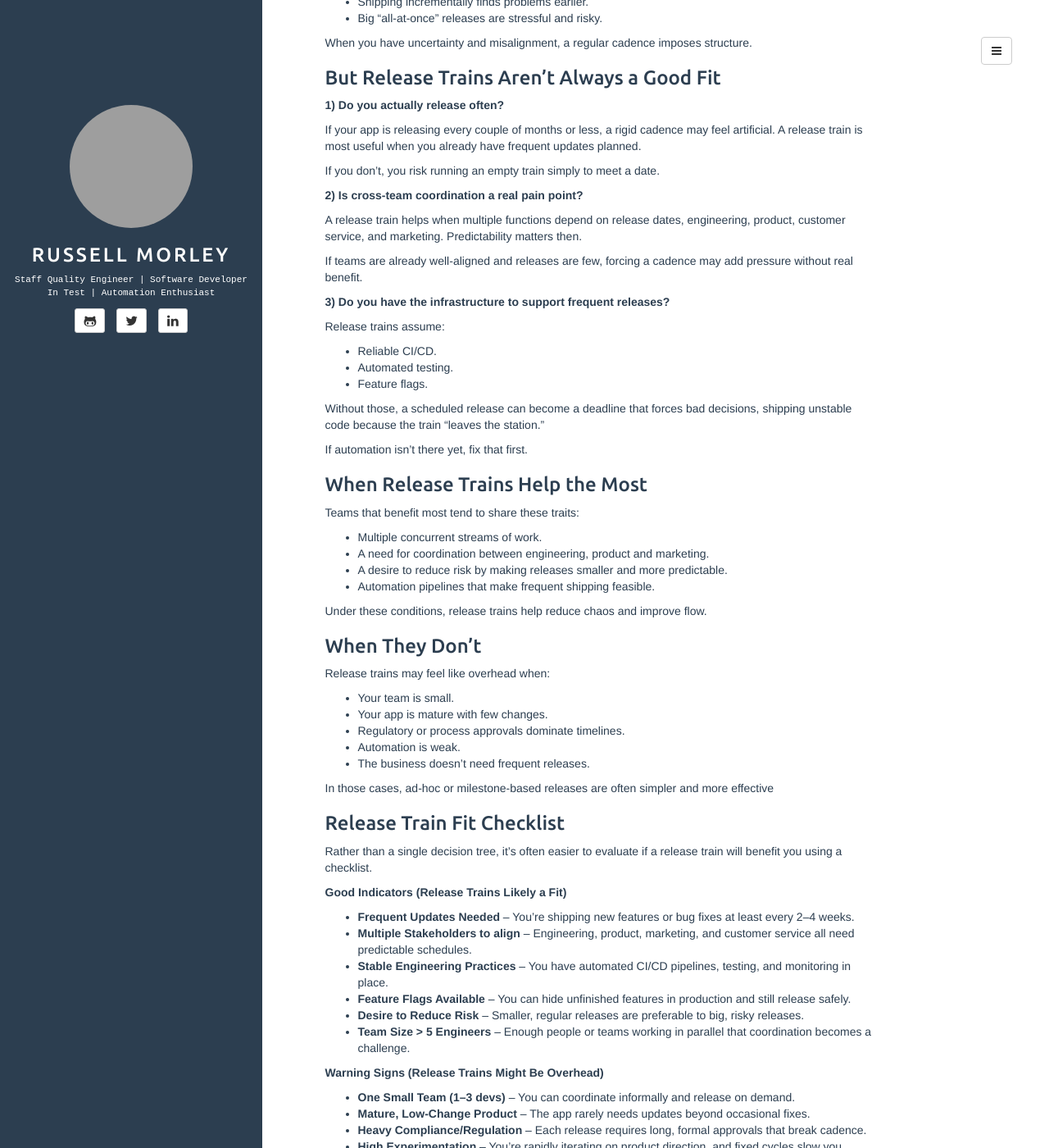
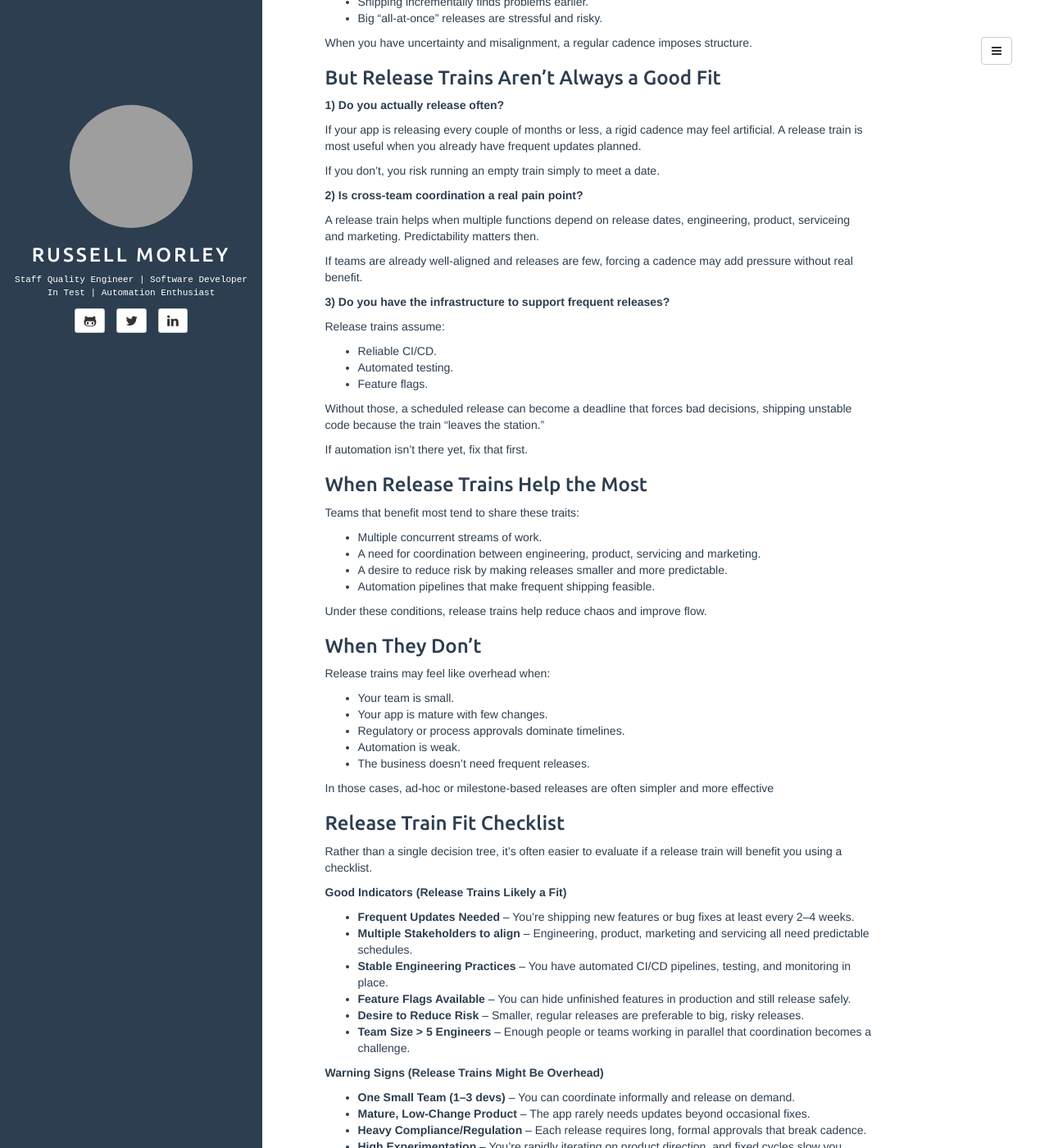
Before and after one commit to Rusty84/Rusty84.github.io, a Jekyll site: the page built from _posts/2026-02-12-rt.md, in a window 1280 px wide and 1400 px high, scrolled down 570 px. Shown: the whole window at 82% size. Built offline with Jekyll 4.4.1, drawn with Linux system fonts in a browser that asks for light colours; comment, search, counter and statistics services are not loaded; some of the changed text lies outside the part shown; grey boxes are pictures that could not be loaded.

Commit message:
Update 2026-02-12-rt.md

```diff
--- a/_posts/2026-02-12-rt.md
+++ b/_posts/2026-02-12-rt.md
@@ -21,7 +21,7 @@ A release train is a fixed schedule for shipping software, for example, every tw
 Teams pursue release trains for a few good reasons:
 
 * Releases feel chaotic and unpredictable.
-* Engineering, marketing and product all need dates to coordinate around.
+* Engineering, marketing, product and servicing all need dates to coordinate around.
 * Shipping incrementally finds problems earlier.
 * Big “all-at-once” releases are stressful and risky.
 
@@ -37,7 +37,7 @@ If you don’t, you risk running an empty train simply to meet a date.
 
 **2) Is cross-team coordination a real pain point?**
 
-A release train helps when multiple functions depend on release dates, engineering, product, customer service, and marketing. Predictability matters then.
+A release train helps when multiple functions depend on release dates, engineering, product, serviceing and marketing. Predictability matters then.
 
 If teams are already well-aligned and releases are few, forcing a cadence may add pressure without real benefit.
 
@@ -58,7 +58,7 @@ If automation isn’t there yet, fix that first.
 Teams that benefit most tend to share these traits:
 
 * Multiple concurrent streams of work.
-* A need for coordination between engineering, product and marketing.
+* A need for coordination between engineering, product, servicing and marketing.
 * A desire to reduce risk by making releases smaller and more predictable.
 * Automation pipelines that make frequent shipping feasible.
 
@@ -83,7 +83,7 @@ Rather than a single decision tree, it’s often easier to evaluate if a release
 **Good Indicators (Release Trains Likely a Fit)**
 
 *  **Frequent Updates Needed** – You’re shipping new features or bug fixes at least every 2–4 weeks.
-*  **Multiple Stakeholders to align** – Engineering, product, marketing, and customer service all need predictable schedules.
+*  **Multiple Stakeholders to align** – Engineering, product, marketing and servicing all need predictable schedules.
 *  **Stable Engineering Practices** – You have automated CI/CD pipelines, testing, and monitoring in place.
 *  **Feature Flags Available** – You can hide unfinished features in production and still release safely.
 *  **Desire to Reduce Risk** – Smaller, regular releases are preferable to big, risky releases.
```
